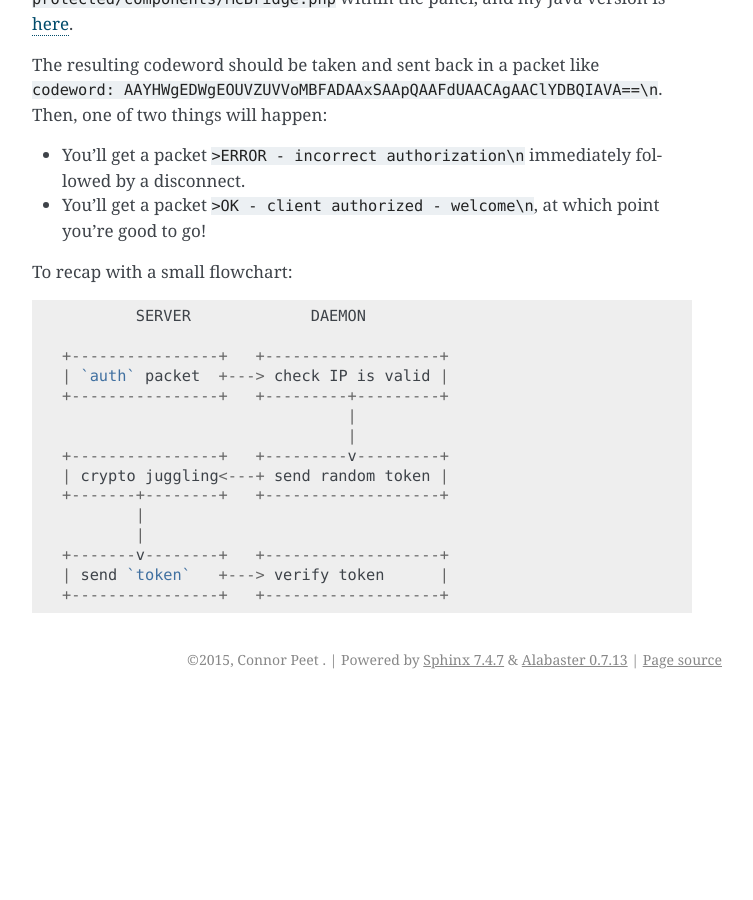
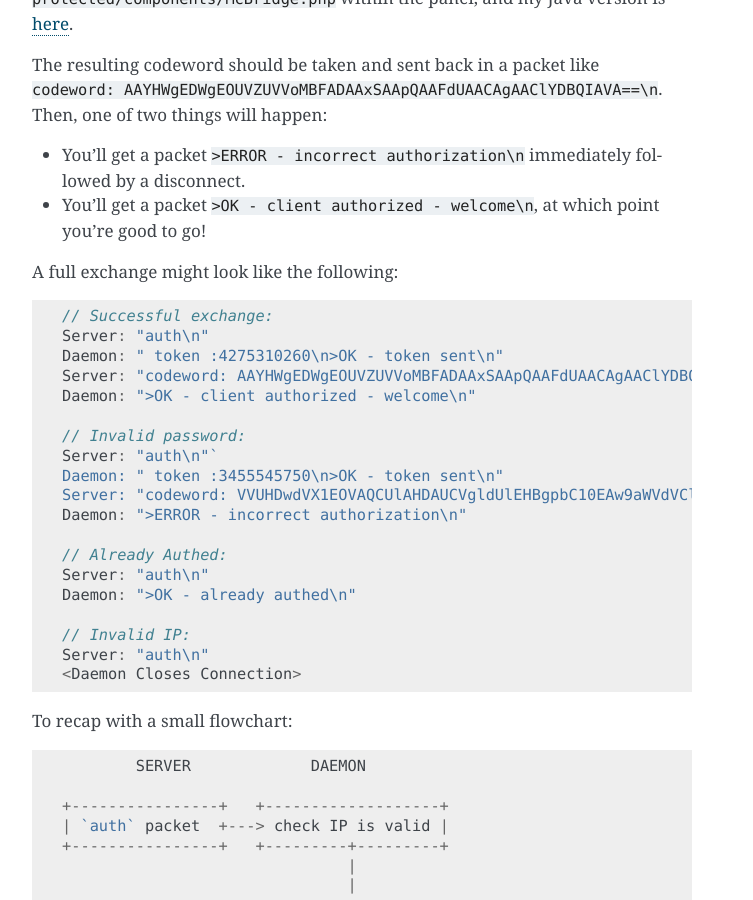
Before and after one commit to connor4312/OpenMCD, a Sphinx documentation site: the page built from doc/protocol.rst, in a window 1280 px wide and 900 px high, scrolled down 2944 px. Shown: the whole window, without its empty margins (388-1141 px from the left). Built offline with Sphinx 7.4.7, drawn with Linux system fonts in a browser that asks for light colours; before the commit the page ends 3643 px from its top, so only the background shows below that.

Commit message:
Add exchange examples

```diff
--- a/doc/protocol.rst
+++ b/doc/protocol.rst
@@ -111,6 +111,28 @@ The resulting codeword should be taken and sent back in a packet like ``codeword
 * You'll get a packet ``>ERROR - incorrect authorization\n`` immediately followed by a disconnect.
 * You'll get a packet ``>OK - client authorized - welcome\n``, at which point you're good to go!
 
+A full exchange might look like the following::
+
+    // Successful exchange:
+    Server: "auth\n"
+    Daemon: " token :4275310260\n>OK - token sent\n"
+    Server: "codeword: AAYHWgEDWgEOUVZUVVoMBFADAAxSAApQAAFdUAACAgAAClYDBQIAVA==\n"
+    Daemon: ">OK - client authorized - welcome\n"
+
+    // Invalid password:
+    Server: "auth\n"`
+    Daemon: " token :3455545750\n>OK - token sent\n"
+    Server: "codeword: VVUHDwdVX1EOVAQCUlAHDAUCVgldUlEHBgpbC10EAw9aWVdVClRQBA==\n"`
+    Daemon: ">ERROR - incorrect authorization\n"
+
+    // Already Authed:
+    Server: "auth\n"
+    Daemon: ">OK - already authed\n"
+
+    // Invalid IP:
+    Server: "auth\n"
+    <Daemon Closes Connection>
+
 To recap with a small flowchart::
 
             SERVER             DAEMON
```
